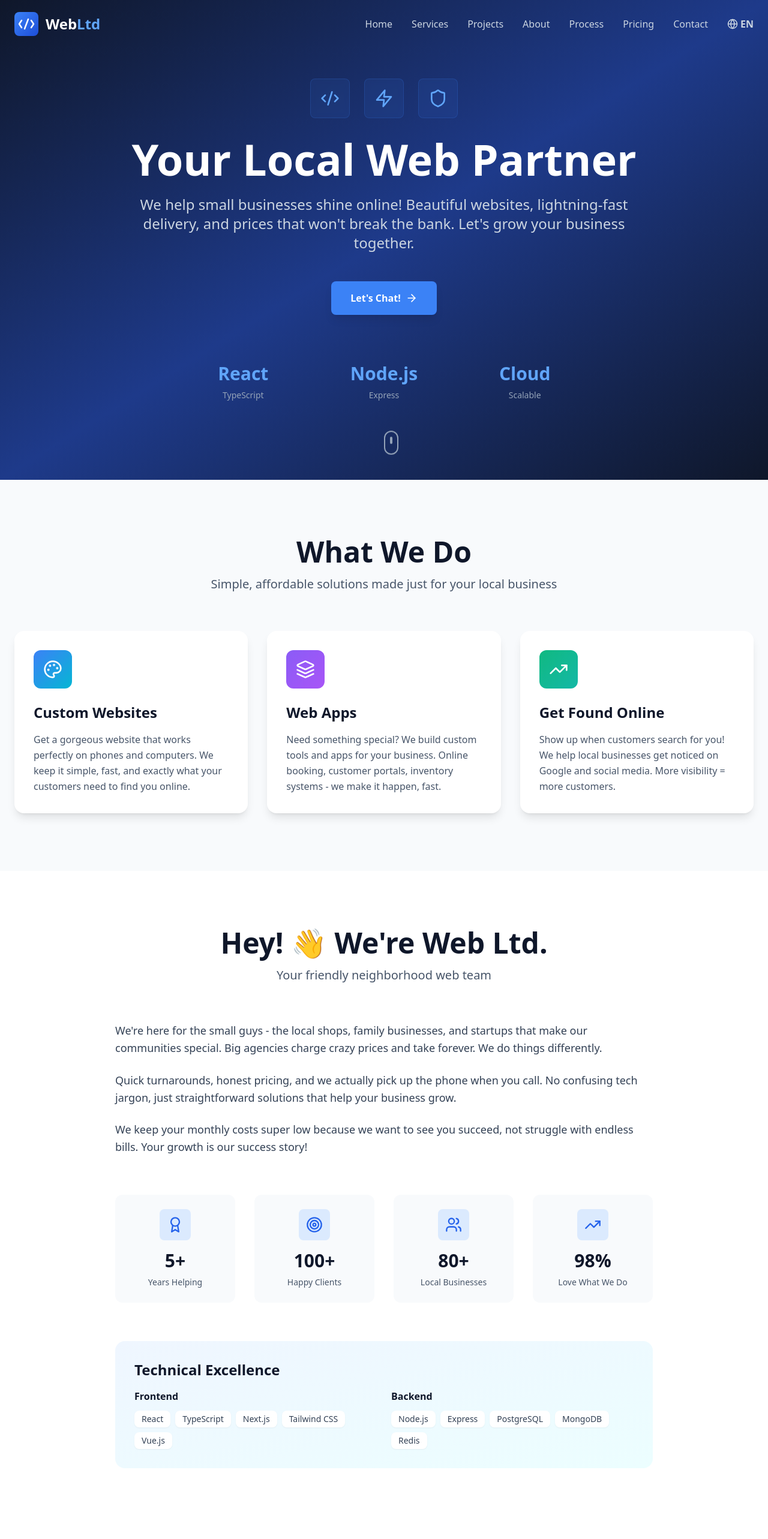
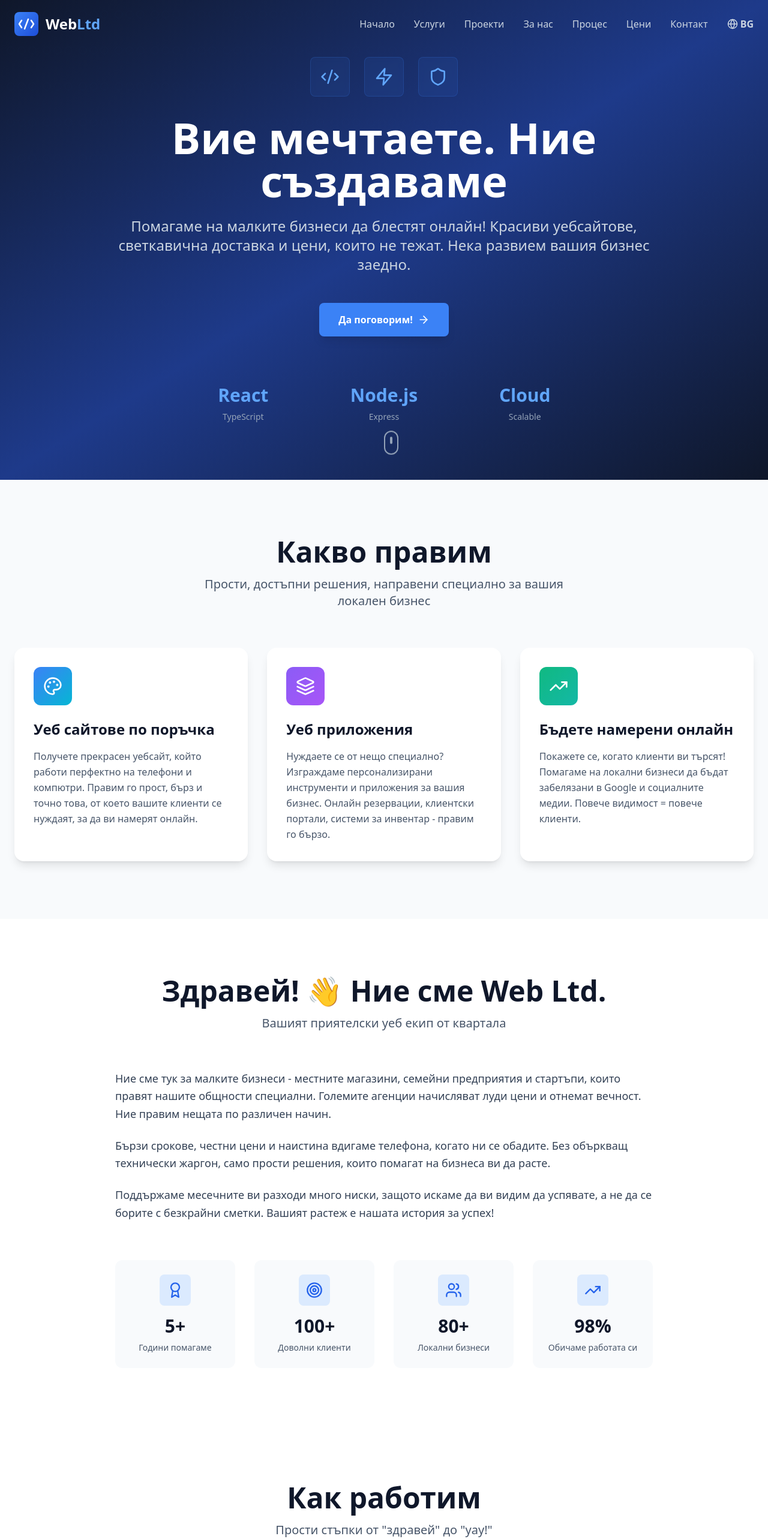
Before and after one commit to VelislavTs/web-ltd, a React (Vite) app: page / in a window 1280 px wide. Shown: the top 2566 px of the page at 60% size. Built offline with nearby package versions, Linux system fonts and the light colour scheme.

Commit message:
Fix: Wording.

```diff
--- a/src/components/About.tsx
+++ b/src/components/About.tsx
@@ -52,34 +52,6 @@ export default function About() {
               </div>
             ))}
           </div>
-
-          <div className="mt-16 bg-gradient-to-br from-blue-50 to-cyan-50 rounded-2xl p-8">
-            <h3 className="text-2xl font-bold text-slate-900 mb-4">
-              Technical Excellence
-            </h3>
-            <div className="grid md:grid-cols-2 gap-6">
-              <div>
-                <h4 className="font-semibold text-slate-900 mb-3">Frontend</h4>
-                <div className="flex flex-wrap gap-2">
-                  {['React', 'TypeScript', 'Next.js', 'Tailwind CSS', 'Vue.js'].map((tech) => (
-                    <span key={tech} className="px-3 py-1 bg-white text-slate-700 rounded-lg text-sm shadow-sm">
-                      {tech}
-                    </span>
-                  ))}
-                </div>
-              </div>
-              <div>
-                <h4 className="font-semibold text-slate-900 mb-3">Backend</h4>
-                <div className="flex flex-wrap gap-2">
-                  {['Node.js', 'Express', 'PostgreSQL', 'MongoDB', 'Redis'].map((tech) => (
-                    <span key={tech} className="px-3 py-1 bg-white text-slate-700 rounded-lg text-sm shadow-sm">
-                      {tech}
-                    </span>
-                  ))}
-                </div>
-              </div>
-            </div>
-          </div>
         </div>
       </div>
     </section>
--- a/src/contexts/LanguageContext.tsx
+++ b/src/contexts/LanguageContext.tsx
@@ -11,7 +11,7 @@ interface LanguageContextType {
 const LanguageContext = createContext<LanguageContextType | undefined>(undefined);
 
 export function LanguageProvider({ children }: { children: ReactNode }) {
-  const [language, setLanguage] = useState<Language>('en');
+  const [language, setLanguage] = useState<Language>('bg');
 
   return (
     <LanguageContext.Provider value={{ language, setLanguage, t: translations[language] }}>
--- a/src/utils/translations.ts
+++ b/src/utils/translations.ts
@@ -166,8 +166,8 @@ export const translations: Record<'en' | 'bg', Translation> = {
       contact: 'Контакт',
     },
     hero: {
-      title: 'Вашият Локален Уеб Партньор',
-      subtitle: 'Помагаме на малките бизнеси да блестят онлайн! Красиви уебсайтове, светкавична доставка и цени, които няма да разбият банката. Нека развием вашия бизнес заедно.',
+      title: 'Вие мечтаете. Ние създаваме',
+      subtitle: 'Помагаме на малките бизнеси да блестят онлайн! Красиви уебсайтове, светкавична доставка и цени, които не тежат. Нека развием вашия бизнес заедно.',
       cta: 'Да поговорим!',
     },
     services: {
```
